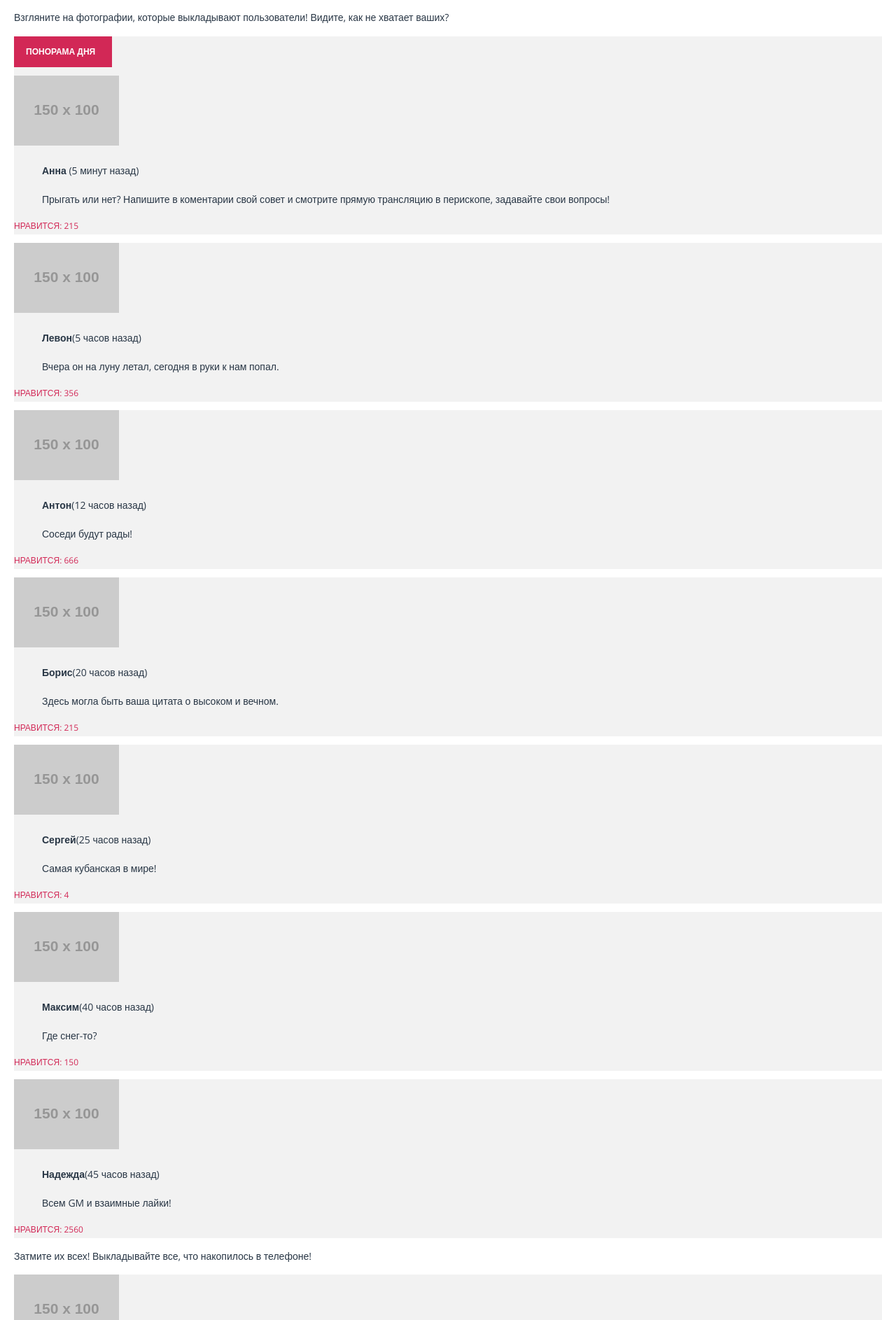
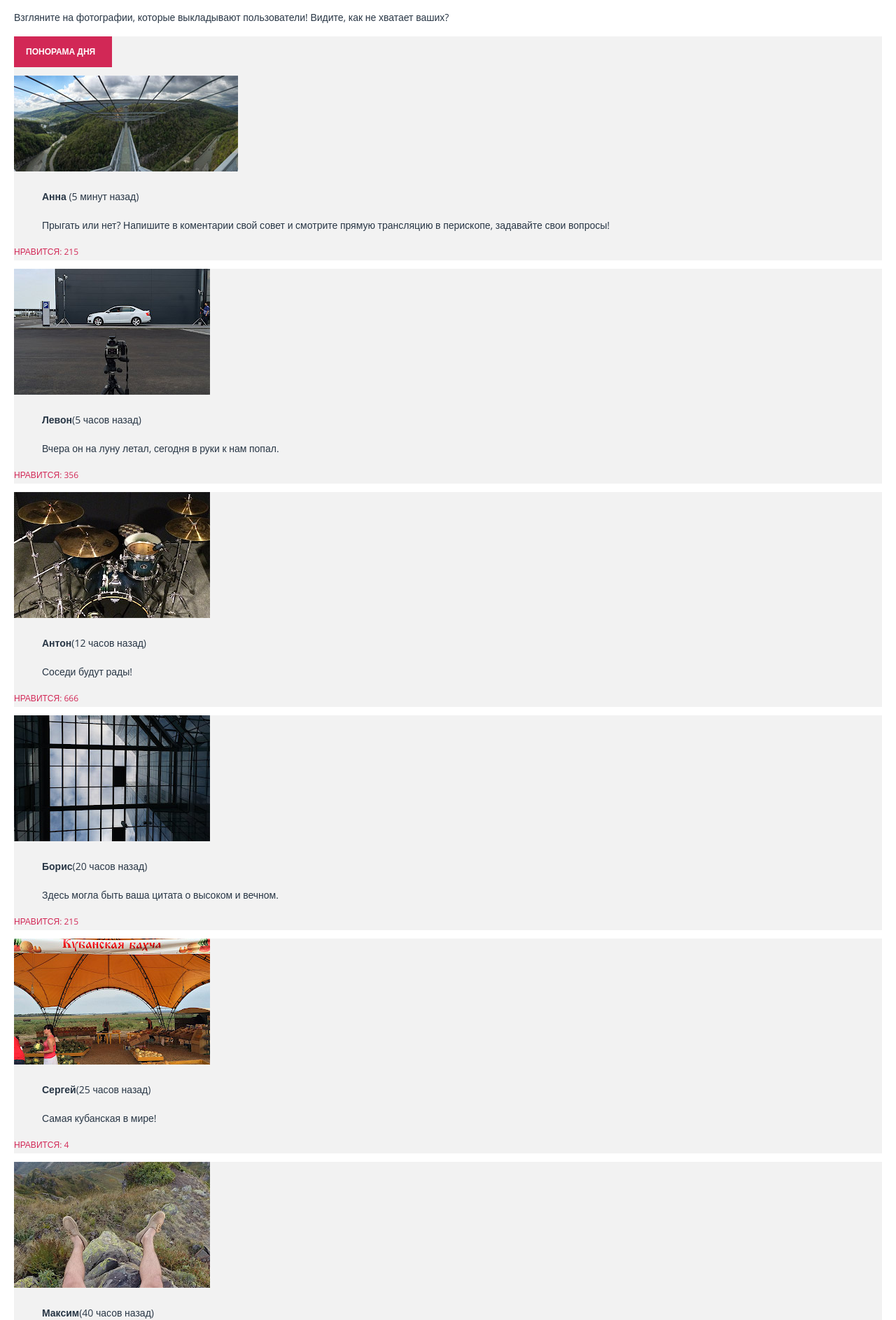
Before and after one commit to Destors/276285-pink, a website: page source/photo.html in a window 1280 px wide. Shown: the part 295-2181 px from the top of the page at 70% size. Drawn offline with nearby package versions, Linux system fonts and the light colour scheme; files that its build step writes are made by us from their sources; placeholder pictures from the web are drawn by us; files whose address does not match are found by name.

Commit message:
mentor_fix

```diff
--- a/source/less/blocks/form-list.less
+++ b/source/less/blocks/form-list.less
@@ -2,6 +2,6 @@
   list-style: none;
 }
 
-.form-list__item{
+.form-list__item {
   padding-bottom: 42px;
 }
--- a/source/less/blocks/main-form.less
+++ b/source/less/blocks/main-form.less
@@ -9,7 +9,7 @@
 
 .main-form__form-item--extra {
   padding: 42px 20px;
-  padding-bottom: 0px;
+  padding-bottom: 0;
   background-color: @body-bg-color-extra;
 }
 
@@ -25,7 +25,7 @@
   background-color: #2aab6d;
   border: none;
   width: 280px;
-  padding: 15px 0px;
+  padding: 15px 0;
 }
 
 .main-form__footer-text {
--- a/source/less/blocks/page-header.less
+++ b/source/less/blocks/page-header.less
@@ -1,6 +1,6 @@
 .page-header {
   background-color: @header-bg-color;
-  background-image: url(../img/bg-back-mobile@1x.jpg);
+  background-image: url("img/bg-back-mobile@1x.jpg");
   background-repeat: no-repeat;
   color: @header-font-color;
 }
--- a/source/less/blocks/submit-block.less
+++ b/source/less/blocks/submit-block.less
@@ -4,12 +4,12 @@
   line-height: 18px;
   font-weight: 700;
   width: 280px;
-  padding: 15px 0px;
+  padding: 15px 0;
   border-radius: 50px;
   background-color: #f2f2f2;
 }
 
-.submit-block__btn--send{
+.submit-block__btn--send {
   border: 3px solid #d22856;
   color: #d22856;
 }
--- a/source/photo.html
+++ b/source/photo.html
@@ -41,7 +41,7 @@
         <div class="main-gallery__block gallery">
           <article class="gallery__item">
             <p class="gallery__best-photo">Понорама дня</p>
-            <img src="http://placehold.it/150x100" alt="" class="gallery__img">
+            <img src="img/panorama-mobile@1x.jpg" alt="" class="gallery__img">
             <blockquote class="gallery__bloquote">
               <cite class="gallery__author-name">Анна <span class="gallery__author-date">(5 минут назад)</span></cite>
               <p class="gallery__author-text">Прыгать или нет? Напишите в коментарии свой совет и смотрите прямую трансляцию в перископе, задавайте свои вопросы!</p>
@@ -49,7 +49,7 @@
             <p class="gallery__likes">Нравится: 215</p>
           </article>
           <article class="gallery__item">
-            <img src="http://placehold.it/150x100" alt="" class="gallery__img">
+            <img src="img/photo-car-mobile@1x.jpg" alt="" class="gallery__img">
             <blockquote class="gallery__bloquote">
               <cite class="gallery__author-name">Левон<span class="gallery__author-date">(5 часов назад)</span></cite>
               <p class="gallery__author-text">Вчера он на луну летал, сегодня в руки к нам попал.</p>
@@ -57,7 +57,7 @@
             <p class="gallery__likes">Нравится: 356</p>
           </article>
           <article class="gallery__item">
-            <img src="http://placehold.it/150x100" alt="" class="gallery__img">
+            <img src="img/photo-drumset-mobile@1x.jpg" alt="" class="gallery__img">
             <blockquote class="gallery__bloquote">
               <cite class="gallery__author-name">Антон<span class="gallery__author-date">(12 часов назад)</span></cite>
               <p class="gallery__author-text">Соседи будут рады!</p>
@@ -65,7 +65,7 @@
             <p class="gallery__likes">Нравится: 666</p>
           </article>
           <article class="gallery__item">
-            <img src="http://placehold.it/150x100" alt="" class="gallery__img">
+            <img src="img/photo-window-mobile@1x.jpg" alt="" class="gallery__img">
             <blockquote class="gallery__bloquote">
               <cite class="gallery__author-name">Борис<span class="gallery__author-date">(20 часов назад)</span></cite>
               <p class="gallery__author-text">Здесь могла быть ваша цитата о высоком и вечном.</p>
@@ -73,7 +73,7 @@
             <p class="gallery__likes">Нравится: 215</p>
           </article>
           <article class="gallery__item">
-            <img src="http://placehold.it/150x100" alt="" class="gallery__img">
+            <img src="img/photo-fair-mobile@1x.jpg" alt="" class="gallery__img">
             <blockquote class="gallery__bloquote">
               <cite class="gallery__author-name">Сергей<span class="gallery__author-date">(25 часов назад)</span></cite>
               <p class="gallery__author-text">Самая кубанская в мире!</p>
@@ -81,7 +81,7 @@
             <p class="gallery__likes">Нравится: 4</p>
           </article>
           <article class="gallery__item">
-            <img src="http://placehold.it/150x100" alt="" class="gallery__img">
+            <img src="img/photo-pov-mobile@1x.jpg" alt="" class="gallery__img">
             <blockquote class="gallery__bloquote">
               <cite class="gallery__author-name">Максим<span class="gallery__author-date">(40 часов назад)</span></cite>
               <p class="gallery__author-text">Где снег-то?</p>
@@ -89,7 +89,7 @@
             <p class="gallery__likes">Нравится: 150</p>
           </article>
           <article class="gallery__item">
-            <img src="http://placehold.it/150x100" alt="" class="gallery__img">
+            <img src="img/photo-wing-mobile@1x.jpg" alt="" class="gallery__img">
             <blockquote class="gallery__bloquote">
               <cite class="gallery__author-name">Надежда<span class="gallery__author-date">(45 часов назад)</span></cite>
               <p class="gallery__author-text">Всем GM и взаимные лайки!</p>
@@ -101,7 +101,7 @@
       </section>
       <section class="create-img">
         <div class="create-img__block">
-          <img src="http://placehold.it/150x100" alt="" class="create-img__main-img">
+          <img src="img/photo-road-mobile@1x.jpg" alt="" class="create-img__main-img">
           <form class="create-img__form img-form" action="https://echo.htmlacademy.ru" method="post">
             <fieldset class="img-form__menu form-menu">
               <legend class="visually-hidden">Выберете параметры обработки изображения</legend>
```
Also changed, not shown: source/form.html (+3 -3 lines), source/less/blocks/advantages.less (line endings or trailing spaces), source/less/blocks/slider.less (line endings or trailing spaces), source/less/style.less (line endings or trailing spaces), source/less/variables.less (line endings or trailing spaces).
